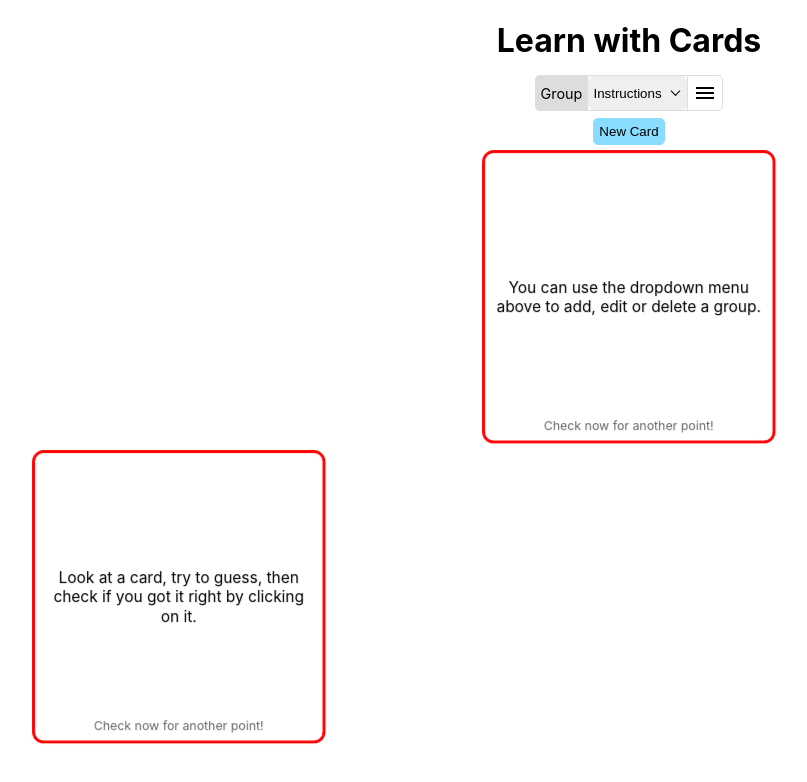
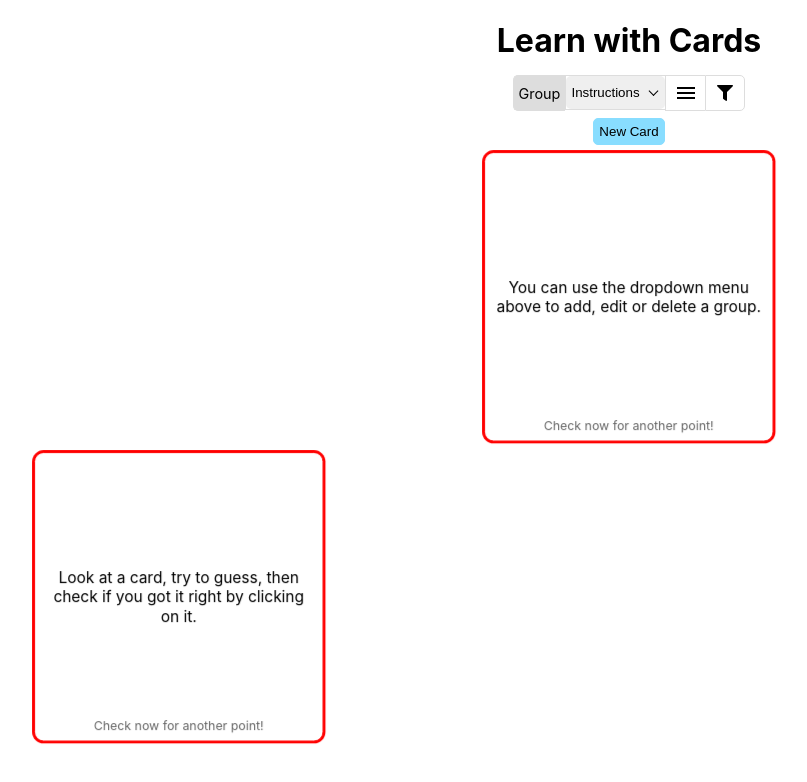
Before and after one commit to Vyper248/memoriser, a React (Create React App) app: page / in a window 1280 px wide. Shown: the top 782 px of the page, without its empty margins (11-818 px from the left). Built offline with nearby package versions, Linux system fonts and the light colour scheme.

Commit message:
Added basic filtering by color - FilterMenu component and redux state. Added to GroupSelect. Addde iconSize prop to PopupMenu component. Style adjustment to Dropdown and PopupMenu components.

```diff
--- a/src/components/Dropdown/Dropdown.style.js
+++ b/src/components/Dropdown/Dropdown.style.js
@@ -3,6 +3,7 @@ import styled from "styled-components";
 const StyledDropdown = styled.div`
     position: relative;
     padding: 0px;
+    height: 35px;
     border: 1px solid #DDD;
 
     & > select {
--- /dev/null
+++ b/src/components/FilterMenu/FilterMenu.tsx
@@ -0,0 +1,39 @@
+import { useAppDispatch } from "../../redux/hooks";
+import { setFilter } from "../../redux/mainSlice";
+
+import Button from "../Button/Button";
+
+type FilterMenuProps = {
+
+}
+
+const FilterMenu = ({}: FilterMenuProps) => {
+	const dispatch = useAppDispatch();
+
+	const onClickClear = () => {
+		dispatch(setFilter({type: 'none'}));
+	}
+
+	const onClickRed = () => {
+		dispatch(setFilter({type: 'color', color: 'red'}));
+	}
+
+	const onClickOrange = () => {
+		dispatch(setFilter({type: 'color', color: 'orange'}));
+	}
+
+	const onClickGreen = () => {
+		dispatch(setFilter({type: 'color', color: 'green'}));
+	}
+
+	return (
+		<>
+			<Button value='Clear Filter' onClick={onClickClear}/>
+			<Button value='Show Red' onClick={onClickRed}/>
+			<Button value='Show Orange' onClick={onClickOrange}/>
+			<Button value='Show Green' onClick={onClickGreen}/>
+		</>
+	);
+}
+
+export default FilterMenu;
--- a/src/components/GroupSelect/GroupSelect.tsx
+++ b/src/components/GroupSelect/GroupSelect.tsx
@@ -1,10 +1,12 @@
 import React, { useState } from 'react';
 import StyledGroupSelect from './GroupSelect.style';
+import { FaFilter } from 'react-icons/fa';
 
 import type { Group } from '../../types';
 
 import { useAppSelector, useAppDispatch } from '../../redux/hooks';
 import { addGroup, editGroup, deleteGroup, setSelectedGroup } from '../../redux/mainSlice';
+import { generateURL, onClearHash } from '../../utils/general.utils';
 
 import Modal from '../Modal/Modal';
 import Button from '../Button/Button';
@@ -14,7 +16,7 @@ import LabelledInput from '../LabelledInput/LabelledInput';
 import LinkedBorders from '../LinkedBorders/LinkedBorders';
 import Dropdown from '../Dropdown/Dropdown';
 import Label from '../Label/Label';
-import { generateURL, onClearHash } from '../../utils/general.utils';
+import FilterMenu from '../FilterMenu/FilterMenu';
 
 type NewGroupMenuProps = {
     initialName?: string;
@@ -156,6 +158,9 @@ const GroupSelect = () => {
                     { selectedGroup ? <Button value='Share Selected Group' onClick={onClickShareSelected}/> : null }
                     { copyText.length > 0 ? <p id='copyText'>{copyText}</p> : null }
                 </PopupMenu>) }
+                { viewingShared ? null : (<PopupMenu icon={<FaFilter/>} iconSize='1em'>
+                    <FilterMenu/>
+                </PopupMenu>) }
             </LinkedBorders>
             { invalidShareLink ? <p id='warning' onClick={onClearHash}>Warning: Shared link is invalid, click here to clear.</p> : null }
             <Modal open={modalOpen}>
--- a/src/components/PopupMenu/PopupMenu.style.js
+++ b/src/components/PopupMenu/PopupMenu.style.js
@@ -1,20 +1,23 @@
 import styled from 'styled-components';
 
 const StyledPopupMenu = styled.div`
-    display: inline-block;
+    display: inline-flex;
     position: relative;
-    /* margin: 5px; */
+    width: 40px;
+    padding: 0px;
 
     & > #icon {
         display: flex;
+        padding: 0px;
+        width: 100%;
+        height: 100%;
         align-items: center;
+        justify-content: center;
         cursor: pointer;
-        font-size: 1.5em;
+        font-size: ${props => props.iconSize};
 
-        svg {
-            :hover {
-                background-color: #EEE;
-            }
+        :hover {
+            background-color: #EEE;
         }
     }
 
--- a/src/components/PopupMenu/PopupMenu.tsx
+++ b/src/components/PopupMenu/PopupMenu.tsx
@@ -12,9 +12,10 @@ type PopupMenuProps = {
     children: ReactNode | ReactNode[];
     width?: string;
     icon?: ReactElement<IconType>;
+    iconSize?: string;
 }
 
-const PopupMenu = ({ children, width='130px', icon=<MdMenu/> }: PopupMenuProps) => {
+const PopupMenu = ({ children, width='130px', iconSize='1.5em', icon=<MdMenu/> }: PopupMenuProps) => {
     const [open, setOpen] = useState(false);
     const ref = useClickOutside(() => {setOpen(false)}, open);
 
@@ -23,7 +24,7 @@ const PopupMenu = ({ children, width='130px', icon=<MdMenu/> }: PopupMenuProps)
     }
 
     return (
-        <StyledPopupMenu open={open} ref={ref} width={width}>
+        <StyledPopupMenu open={open} ref={ref} width={width} iconSize={iconSize}>
             <div id='icon' onClick={onClickMenu}>{icon}</div>
             <div id='menu'>
                 { children }
--- a/src/pages/MainPage/MainPage.tsx
+++ b/src/pages/MainPage/MainPage.tsx
@@ -19,6 +19,7 @@ const MainPage = () => {
 	const selectedGroup = useAppSelector(state => state.main.selectedGroup);
 	const cards = useAppSelector(state => state.main.cards);
 	const groups = useAppSelector(state => state.main.groups);
+	const filter = useAppSelector(state => state.main.filter);
 
     //make sure current group is correct after loading data from local storage
     useEffect(() => {
@@ -35,6 +36,13 @@ const MainPage = () => {
 		filteredCards = filterArrayByGroupId(selectedGroup.id, cards);
 	}
 
+	if (filter.type === 'color') {
+		let color = filter.color;
+		if (color === 'red') filteredCards = filteredCards.filter(card => card.points === 0 || card.points === undefined);
+		if (color === 'green') filteredCards = filteredCards.filter(card => card.points && card.points > 4);
+		if (color === 'orange') filteredCards = filteredCards.filter(card => card.points && card.points > 0 && card.points <= 4);
+	}
+
 	return (
 		<StyledMainPage>
 			<Header text='Learn with Cards'/>
--- a/src/redux/mainSlice.ts
+++ b/src/redux/mainSlice.ts
@@ -4,7 +4,7 @@ import type { PayloadAction } from "@reduxjs/toolkit";
 import { editInArray, removeFromArray } from "../utils/array.utils";
 import { correctCardAdjustment, createNewCard } from "../utils/general.utils";
 
-import type { Card, Group } from "../types";
+import type { Card, Group, FilterObject } from "../types";
 
 export type MainSlice = {
     cards: Card[];
@@ -14,6 +14,7 @@ export type MainSlice = {
     selectedGroup: Group | null;
     addingCard: boolean;
     viewingShared: boolean;
+    filter: FilterObject;
 };
 
 export const initialState: MainSlice = {
@@ -43,7 +44,8 @@ export const initialState: MainSlice = {
     flippedCard: null,
     selectedGroup: null,
     addingCard: false,
-    viewingShared: false
+    viewingShared: false,
+    filter: { type: 'none' }
 };
 
 export const mainSlice = createSlice({
@@ -67,6 +69,9 @@ export const mainSlice = createSlice({
         },
         setAddingCard: (state, action: PayloadAction<boolean>) => {
             state.addingCard = action.payload;
+        },
+        setFilter: (state, action: PayloadAction<FilterObject>) => {
+            state.filter = action.payload;
         },
         //Group Functions ===============================================================
         setGroups: (state, action: PayloadAction<Group[]>) => {
@@ -129,7 +134,7 @@ export const mainSlice = createSlice({
 });
 
 export const {  setCards, setGroups,
-                setViewingShared, setSelectedCard, setFlippedCard, setSelectedGroup, setAddingCard,
+                setViewingShared, setSelectedCard, setFlippedCard, setSelectedGroup, setAddingCard, setFilter,
                 addGroup, editGroup, deleteGroup,
                 addCard, editCard, deleteCard, cardCorrect, cardIncorrect } = mainSlice.actions;
 
```
Also changed, not shown: src/types.tsx (+16 -0 lines), 1 other file (tests, documents, lock files or other folders).
